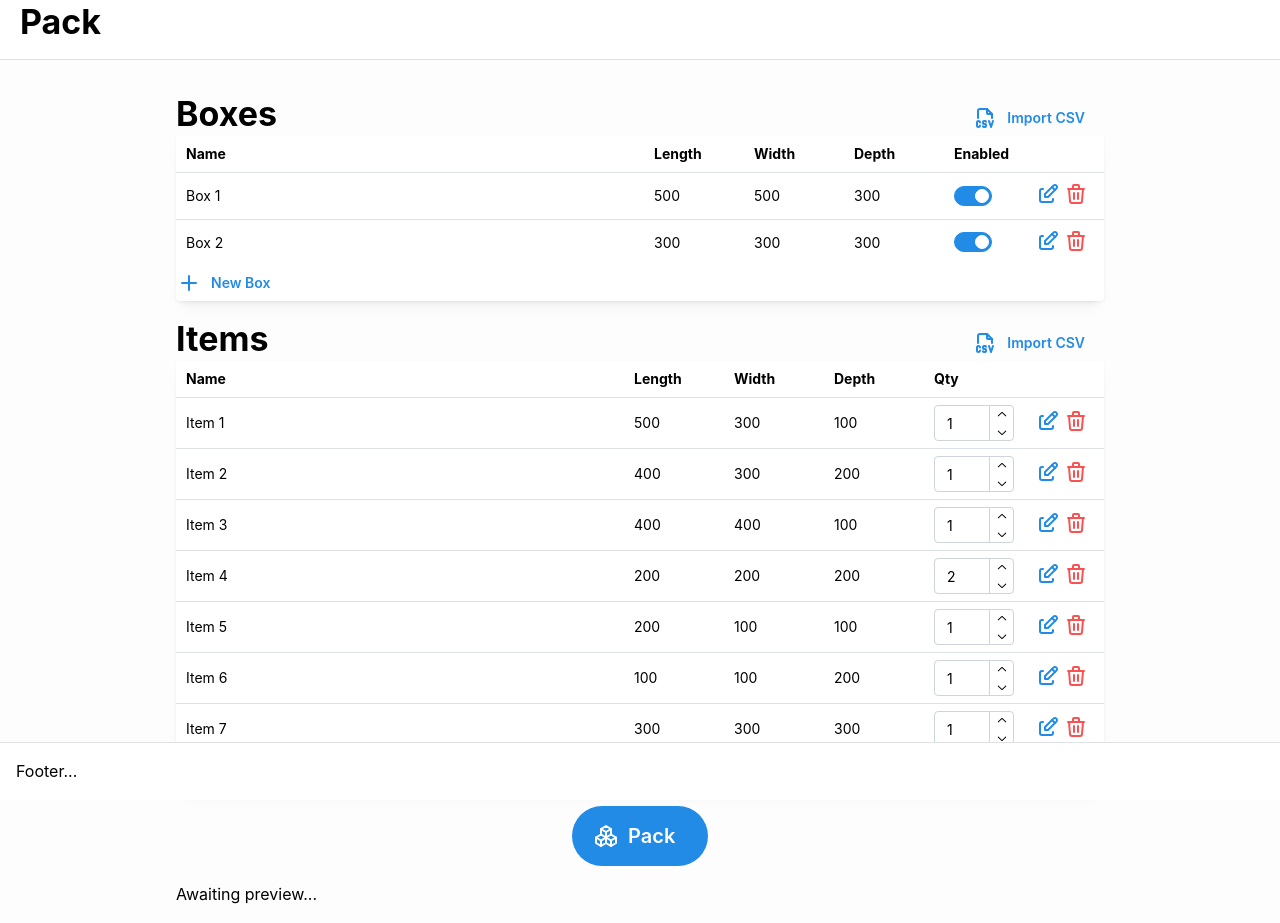
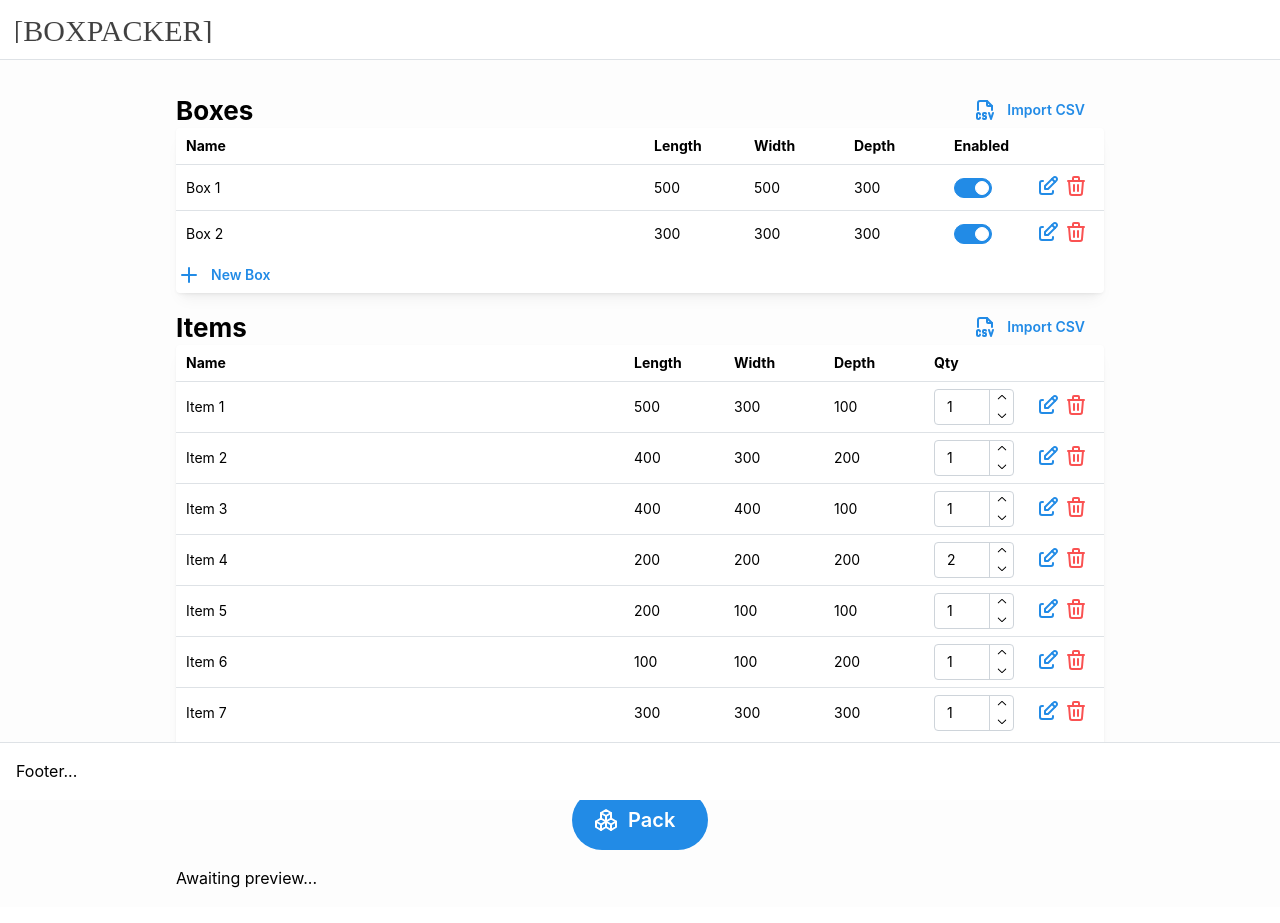
Before and after one commit to Sawatdekrap/pack, a React (Create React App) app: page / in a window 1280 px wide. Built offline with nearby package versions, Linux system fonts and the light colour scheme.

Commit message:
Simple logo test

```diff
--- a/src/App.tsx
+++ b/src/App.tsx
@@ -9,6 +9,7 @@ import {
   Grid,
   GridCol,
   Group,
+  Image,
   NumberInput,
   Paper,
   Slider,
@@ -41,6 +42,7 @@ import BoxModal from "./components/BoxModal";
 import ItemModal from "./components/ItemModal";
 import { EMPTY_BOX, EMPTY_ITEM_GROUP } from "./data";
 import DeleteConfirmationModal from "./components/DeleteConfirmationModal";
+import logo from "./boxPackerLogo.svg";
 
 interface PackedBoxProps {
   packedBox: PackedBoxItf;
@@ -239,14 +241,16 @@ const App = () => {
   return (
     <AppShell header={{ height: 60 }} mih={"100vh"} padding={"md"}>
       <AppShell.Header>
-        <Title unselectable="on" ml={"lg"}>
-          Pack
-        </Title>
+        <Group display={"flex"} align="center" h={"100%"}>
+          <Image src={logo} alt="logo" w={"200px"} ml={"md"} />
+        </Group>
       </AppShell.Header>
       <AppShell.Main bg={"#fdfdfd"}>
         <Container>
           <Group display={"flex"} align="flex-end" mt={"md"}>
-            <Title flex={"auto"}>Boxes</Title>
+            <Title order={2} flex={"auto"}>
+              Boxes
+            </Title>
             <FileButton onChange={onBoxesFileChange}>
               {(props) => (
                 <Button
@@ -315,7 +319,9 @@ const App = () => {
             </DeleteConfirmationModal>
           </Paper>
           <Group display={"flex"} align="flex-end" mt={"md"}>
-            <Title flex={"auto"}>Items</Title>
+            <Title order={2} flex={"auto"}>
+              Items
+            </Title>
             <FileButton onChange={onItemsFileChange}>
               {(props) => (
                 <Button
```
Also changed, not shown: src/boxPackerLogo.svg (added).
